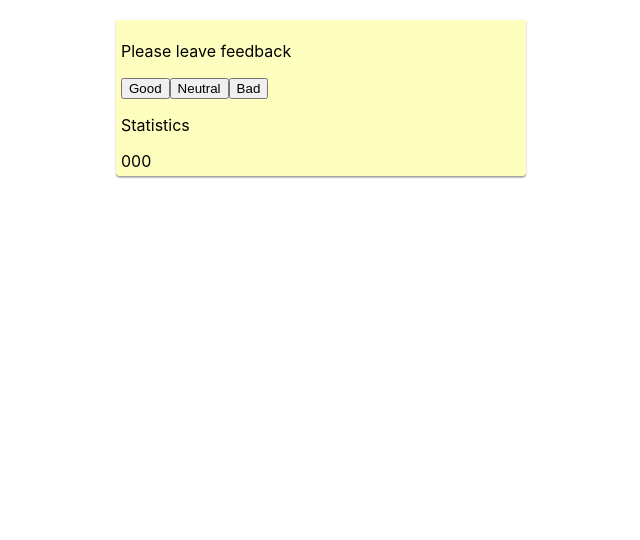
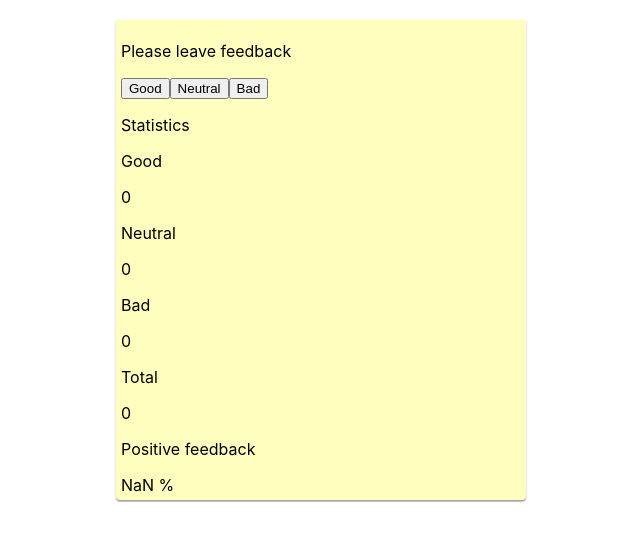
Before and after one commit to sasha-khomiak/goit-react-hw-02-feedback, a React (Create React App) app: page / in a window 1280 px wide. Shown: the top 540 px of the page, without its empty margins (319-959 px from the left). Built offline with nearby package versions, Linux system fonts and the light colour scheme.

Commit message:
some edits

```diff
--- a/src/components/Statistics/Statistics.jsx
+++ b/src/components/Statistics/Statistics.jsx
@@ -20,24 +20,36 @@ class Statistics extends React.Component {
     bad: this.props.initialValueBad,
   };
 
+  // обробник натиску кнопки Good
   handleClickGood = () => {
     this.setState(pevstate => {
       return { good: pevstate.good + 1 };
     });
   };
 
+  // обробник натиску кнопки Neutral
   handleClickNeutral = () => {
     this.setState(prevstate => {
       return { neutral: prevstate.neutral + 1 };
     });
   };
 
+  // обробник натиску кнопки Bad
   handleClickBad = () => {
     this.setState(prevstate => {
       return { bad: prevstate.bad + 1 };
     });
   };
 
+  countTotalFeedback = () => {
+    return this.state.bad + this.state.neutral + this.state.good;
+  };
+
+  countPositiveFeedbackPercentage = () => {
+    return Number.parseInt((this.state.good / this.countTotalFeedback()) * 100);
+  };
+
+  // Рендеринг компонента Container
   render() {
     return (
       <Container>
@@ -55,9 +67,12 @@ class Statistics extends React.Component {
         </div>
         <p>Statistics</p>
         <div>
-          <span>{this.state.good}</span>
-          <span>{this.state.neutral}</span>
-          <span>{this.state.bad}</span>
+          <p>Good</p> <span>{this.state.good}</span>
+          <p>Neutral</p> <span>{this.state.neutral}</span>
+          <p>Bad</p> <span>{this.state.bad}</span>
+          <p>Total</p> <span>{this.countTotalFeedback()}</span>
+          <p>Positive feedback</p>{' '}
+          <span>{this.countPositiveFeedbackPercentage()} %</span>
         </div>
       </Container>
     );
```
